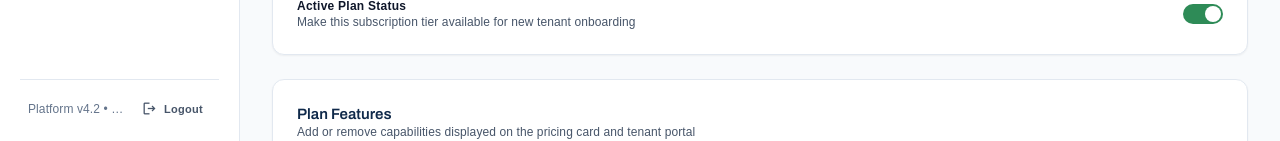
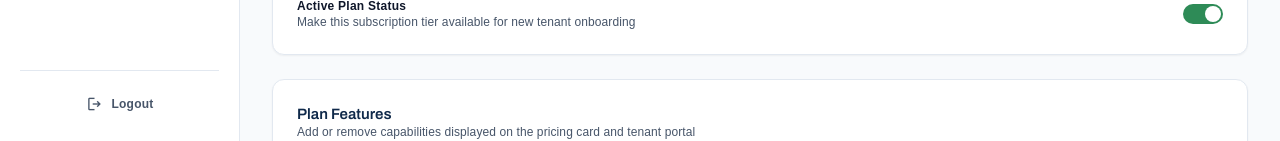
Before and after one commit to sanjaygac/True-ark-project, a React (Vite) app in the folder frontend/: page /saas-admin/plan-master/add in a window 1280 px wide. Shown: the part 659-800 px from the top of the page. Built offline with nearby package versions, Linux system fonts and the light colour scheme; a web font is replaced by a local one.

Commit message:
Remove Platform version text and center-align Logout button in SaaS Admin sidebar

```diff
--- a/frontend/src/components/saas-admin/SaasAdminSidebar.jsx
+++ b/frontend/src/components/saas-admin/SaasAdminSidebar.jsx
@@ -94,16 +94,15 @@ export default function SaasAdminSidebar({ isOpen, onClose }) {
         </div>
 
         {/* Sidebar Footer */}
-        <div className="pt-4 border-t border-outline-variant px-2 flex items-center justify-between gap-2">
-          <p className="font-body text-body-sm text-outline truncate">Platform v4.2 • Cloud</p>
+        <div className="pt-4 border-t border-outline-variant px-2 flex items-center justify-center">
           <Link
             to="/login"
             onClick={onClose}
             title="Logout"
             aria-label="Logout"
-            className="inline-flex items-center gap-1.5 px-2 py-1 rounded text-on-surface-variant hover:bg-surface-container-low hover:text-primary font-label text-label-sm transition-colors duration-state-change shrink-0"
+            className="w-full inline-flex items-center justify-center gap-2 px-3 py-2 rounded text-on-surface-variant hover:bg-surface-container-low hover:text-primary font-label text-label-md transition-colors duration-state-change"
           >
-            <span className="material-symbols-outlined text-[17px]" aria-hidden="true">
+            <span className="material-symbols-outlined text-[18px]" aria-hidden="true">
               logout
             </span>
             <span>Logout</span>
```
